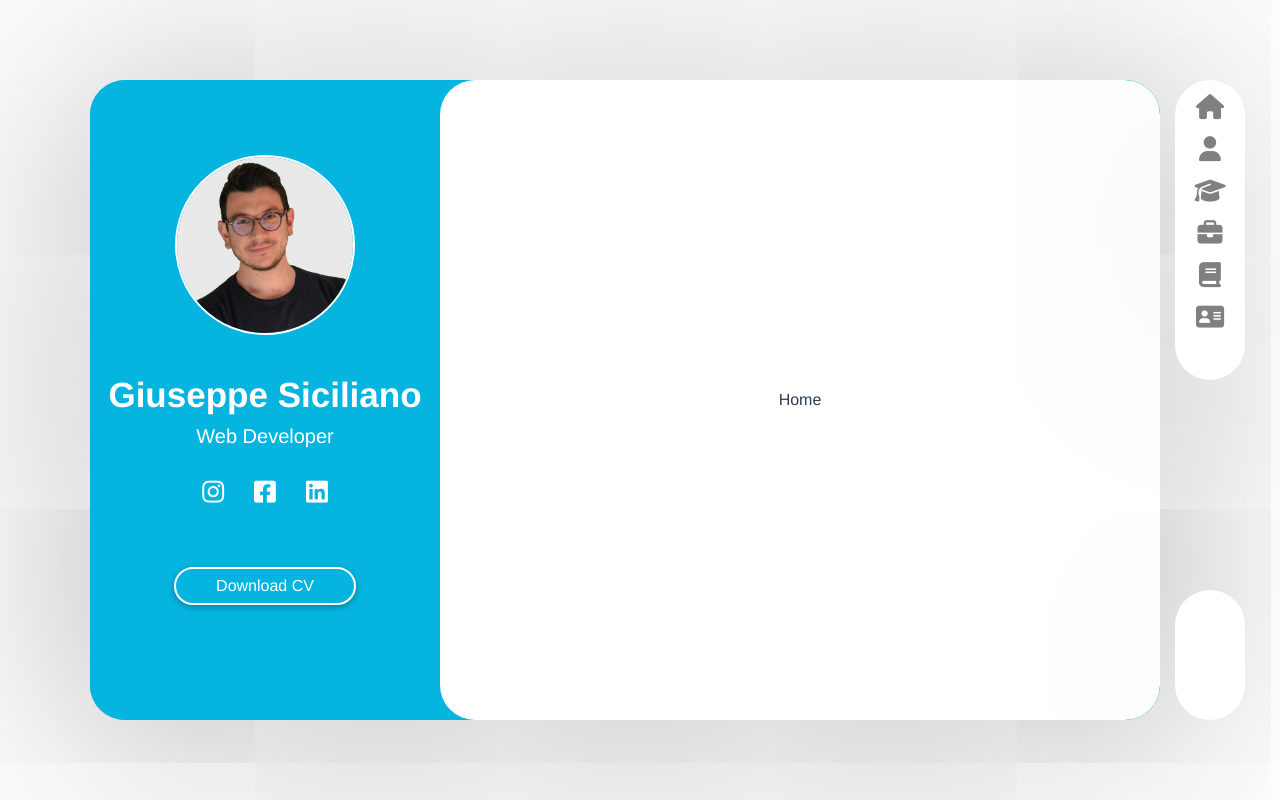
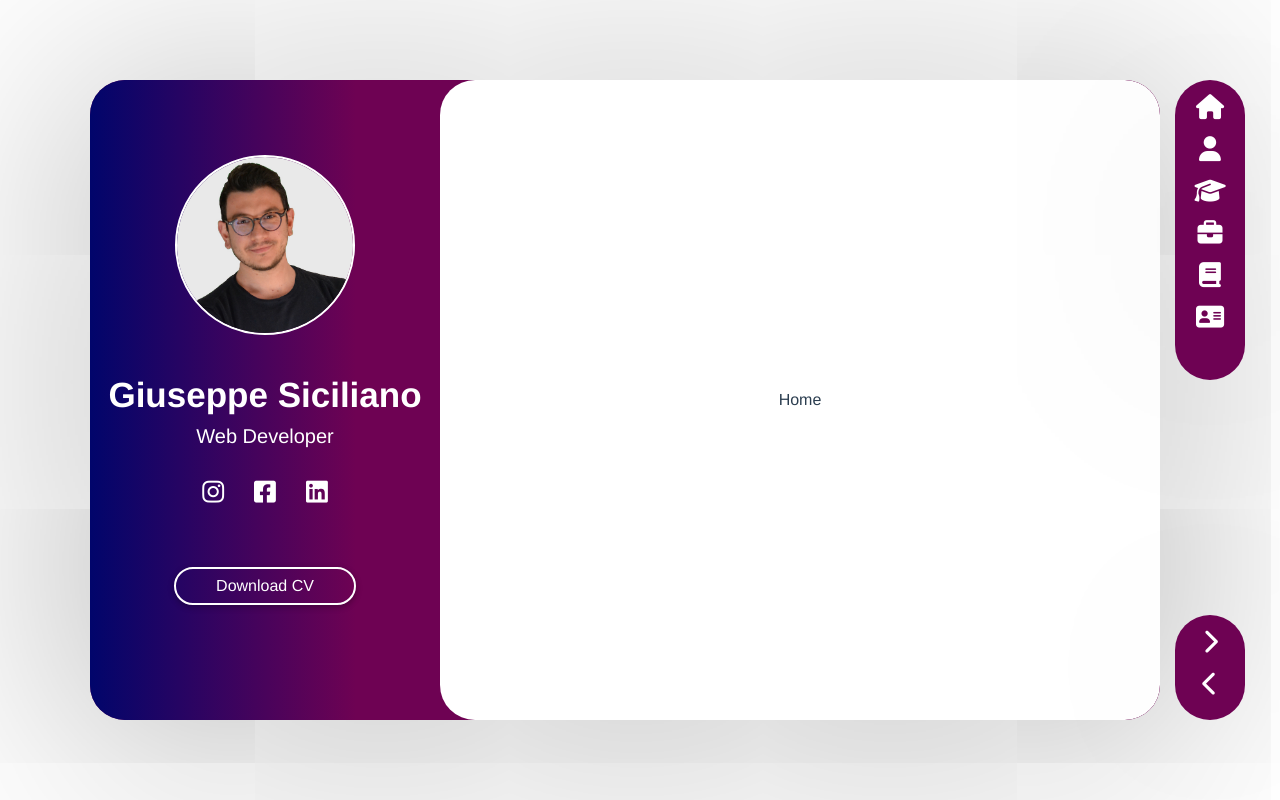
Before and after one commit to giuseppesiciliano/vue-web-personal, a Vue app: page / in a window 1280 px wide. Built offline with nearby package versions, Linux system fonts and the light colour scheme.

Commit message:
function

```diff
--- a/src/components/ButtonsDisplay.vue
+++ b/src/components/ButtonsDisplay.vue
@@ -5,28 +5,46 @@
         <nav>
           <ul>
             <li>
+                <span class="text" style="margin-right: -2px;">Home</span>
                 <a href=""><i class="fa-solid fa-house"></i></a>
             </li>
             <li>
+                <span class="text" style="margin-right: -4px;">Su di me</span>
                 <a href=""><i class="fa-solid fa-user"></i></a>
             </li>
             <li>
+                <span class="text">CV</span>
                 <a href=""><i class="fa-solid fa-graduation-cap"></i></a>
             </li>
             <li>
+                <span class="text" style="margin-right: -3px;">Portfolio</span>
                 <a href=""><i class="fa-solid fa-briefcase"></i></a>
             </li>
             <li>
+                <span class="text" style="margin-right: -4px;">Blog</span>
                 <a href=""><i class="fa-solid fa-book"></i></a>
             </li>
             <li>
+                <span class="text" style="margin-right: -2px;">Contatti</span>
                 <a href=""><i class="fa-solid fa-address-card"></i></a>
             </li>
           </ul>
         </nav>
 
         <!-- avanti / indietro -->
-        <div class="next-prev"></div>
+        <div class="next-prev">
+          <ul>
+            <li>
+              <span class="text" style="margin-right: -7px;">Avanti</span>
+              <a href=""><i class="fa-solid fa-chevron-right"></i></a>
+            </li>
+
+            <li>
+              <span class="text" style="margin-right: -7px;">Indietro</span>
+              <a href=""><i class="fa-solid fa-chevron-left"></i></a>
+            </li>
+          </ul>
+        </div>
     </div>
 </template>
 
@@ -34,12 +52,49 @@
 <script>
 export default {
   name: 'ButtonsDisplay',
+  methods: {
+  }
 }
 </script>
 
 
 <style scoped lang="scss">
 @import '../style/variables';
+
+nav,
+.next-prev {
+  width: 70px;
+  background-color: #6e0253;
+  border-radius: 40px;
+  box-shadow: 0px 0px 500px 0px rgba(0, 0, 0, 0.1);
+}
+nav ul,
+.next-prev ul {
+  display: flex;
+  flex-direction: column;
+  align-items: center;
+
+  li {
+    margin-top: 13px;
+    position: relative;
+
+    a {
+      font-size: 25px;
+      color: $second-color;
+      transition: 0.2s ease-out;
+
+      i {
+        transition: 0.2s ease-out;
+      }
+    }
+    a:hover {
+
+      i {
+        transform: scale(1.2);
+      }
+    }
+  }
+}
 
 .buttons-display {
   width: 100px;
@@ -52,32 +107,37 @@ export default {
 
 nav {
   height: 300px;
-
-  ul {
-    display: flex;
-    flex-direction: column;
-    align-items: center;
-
-    li {
-      margin-top: 13px;
-
-      a {
-        font-size: 25px;
-        color: gray;
-      }
-    }
-  }
 }
 
 .next-prev {
-  height: 130px;
+  height: 105px;
 }
 
-nav,
-.next-prev {
-  width: 70px;
-  background-color: $second-color;
-  border-radius: 40px;
-  box-shadow: 0px 0px 500px 0px rgba(0, 0, 0, 0.1);
+
+
+
+// TEST
+.text {
+  visibility: hidden;
+  opacity: 0;
+  transition: 0.4s ease;
+  position: absolute;
+  right: 40px;
+  cursor: pointer;
+  color: $second-color;
+  background-color: #01056b;
+  white-space: nowrap;
+  padding: 4px 8px;
+}
+.text:hover {
+  display: none;
+}
+
+li:hover {
+  .text {
+    visibility: visible;
+    opacity: 1;
+    transform: translateX(-10px);
+  }
 }
 </style>
--- a/src/components/Container.vue
+++ b/src/components/Container.vue
@@ -15,6 +15,9 @@ export default {
   components: {
     MainDisplay,
     ButtonsDisplay,
+  },
+  methods: {
+
   }
 }
 </script>
--- a/src/components/HelloWorld.vue
+++ /dev/null
@@ -1,58 +0,0 @@
-<template>
-  <div class="hello">
-    <h1>{{ msg }}</h1>
-    <p>
-      For a guide and recipes on how to configure / customize this project,<br>
-      check out the
-      <a href="https://cli.vuejs.org" target="_blank" rel="noopener">vue-cli documentation</a>.
-    </p>
-    <h3>Installed CLI Plugins</h3>
-    <ul>
-      <li><a href="https://github.com/vuejs/vue-cli/tree/dev/packages/%40vue/cli-plugin-babel" target="_blank" rel="noopener">babel</a></li>
-      <li><a href="https://github.com/vuejs/vue-cli/tree/dev/packages/%40vue/cli-plugin-eslint" target="_blank" rel="noopener">eslint</a></li>
-    </ul>
-    <h3>Essential Links</h3>
-    <ul>
-      <li><a href="https://vuejs.org" target="_blank" rel="noopener">Core Docs</a></li>
-      <li><a href="https://forum.vuejs.org" target="_blank" rel="noopener">Forum</a></li>
-      <li><a href="https://chat.vuejs.org" target="_blank" rel="noopener">Community Chat</a></li>
-      <li><a href="https://twitter.com/vuejs" target="_blank" rel="noopener">Twitter</a></li>
-      <li><a href="https://news.vuejs.org" target="_blank" rel="noopener">News</a></li>
-    </ul>
-    <h3>Ecosystem</h3>
-    <ul>
-      <li><a href="https://router.vuejs.org" target="_blank" rel="noopener">vue-router</a></li>
-      <li><a href="https://vuex.vuejs.org" target="_blank" rel="noopener">vuex</a></li>
-      <li><a href="https://github.com/vuejs/vue-devtools#vue-devtools" target="_blank" rel="noopener">vue-devtools</a></li>
-      <li><a href="https://vue-loader.vuejs.org" target="_blank" rel="noopener">vue-loader</a></li>
-      <li><a href="https://github.com/vuejs/awesome-vue" target="_blank" rel="noopener">awesome-vue</a></li>
-    </ul>
-  </div>
-</template>
-
-<script>
-export default {
-  name: 'HelloWorld',
-  props: {
-    msg: String
-  }
-}
-</script>
-
-<!-- Add "scoped" attribute to limit CSS to this component only -->
-<style scoped lang="scss">
-h3 {
-  margin: 40px 0 0;
-}
-ul {
-  list-style-type: none;
-  padding: 0;
-}
-li {
-  display: inline-block;
-  margin: 0 10px;
-}
-a {
-  color: #42b983;
-}
-</style>
--- a/src/components/Home.vue
+++ b/src/components/Home.vue
@@ -16,7 +16,8 @@ export default {
 
 .home {
   background-color: $second-color;
-  width: calc(100% - 350px);
+  min-width: calc(100% - 350px);
+  // width: 1150px;
   border-radius: 35px;
 
   display: flex;
--- a/src/components/MainDisplay.vue
+++ b/src/components/MainDisplay.vue
@@ -15,13 +15,13 @@
             <a href=""><i class="fa-brands fa-linkedin"></i></a>
         </div>
 
-        <div class="cv">Download CV</div>
+        <div class="cv" @click="switchScreen">Download CV</div>
 
       </div>
 
       <!-- screens -->
-      <Home />
-      <AboutMe style="display: none;"/>
+      <Home v-if="showHome"/>
+      <AboutMe style="display: none;" />
 
     </div>
 </template>
@@ -37,6 +37,20 @@ export default {
   components: {
     Home,
     AboutMe,
+  },
+  data() {
+    return {
+      showHome: true,
+    }
+  },
+  methods: {
+    switchScreen() {
+      if (this.showHome) {
+        this.showHome = false;
+      }else {
+        this.showHome = true;
+      }
+    }
   }
 }
 </script>
@@ -47,7 +61,7 @@ export default {
 @import '../style/generals';
 
 .main-display {
-  background-color: $primary-color;
+  background-color: #6e0253;
   border-radius: 35px;
   box-shadow: 0px 20px 500px 10px rgba(0, 0, 0, 0.3);
   width: calc(100% - 100px);
@@ -56,8 +70,8 @@ export default {
 }
 
 .profilo {
-  background-color: $primary-color;
-  width: 350px;
+  background: linear-gradient(90deg, rgba(1,5,107,1) 0%, rgba(110,2,83,1) 76%);
+  min-width: 350px;
   display: flex;
   flex-direction: column;
   justify-content: center;
```
